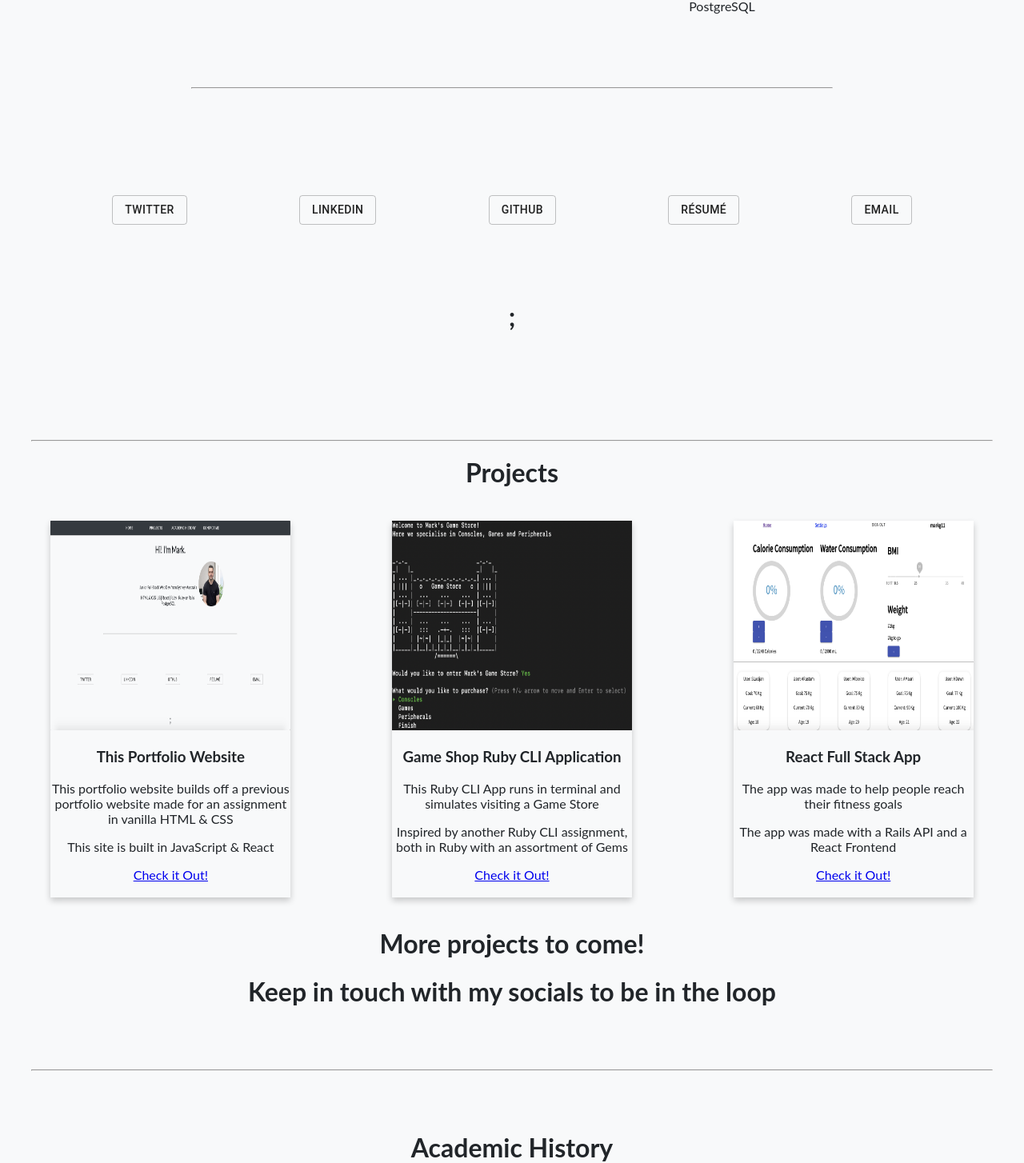
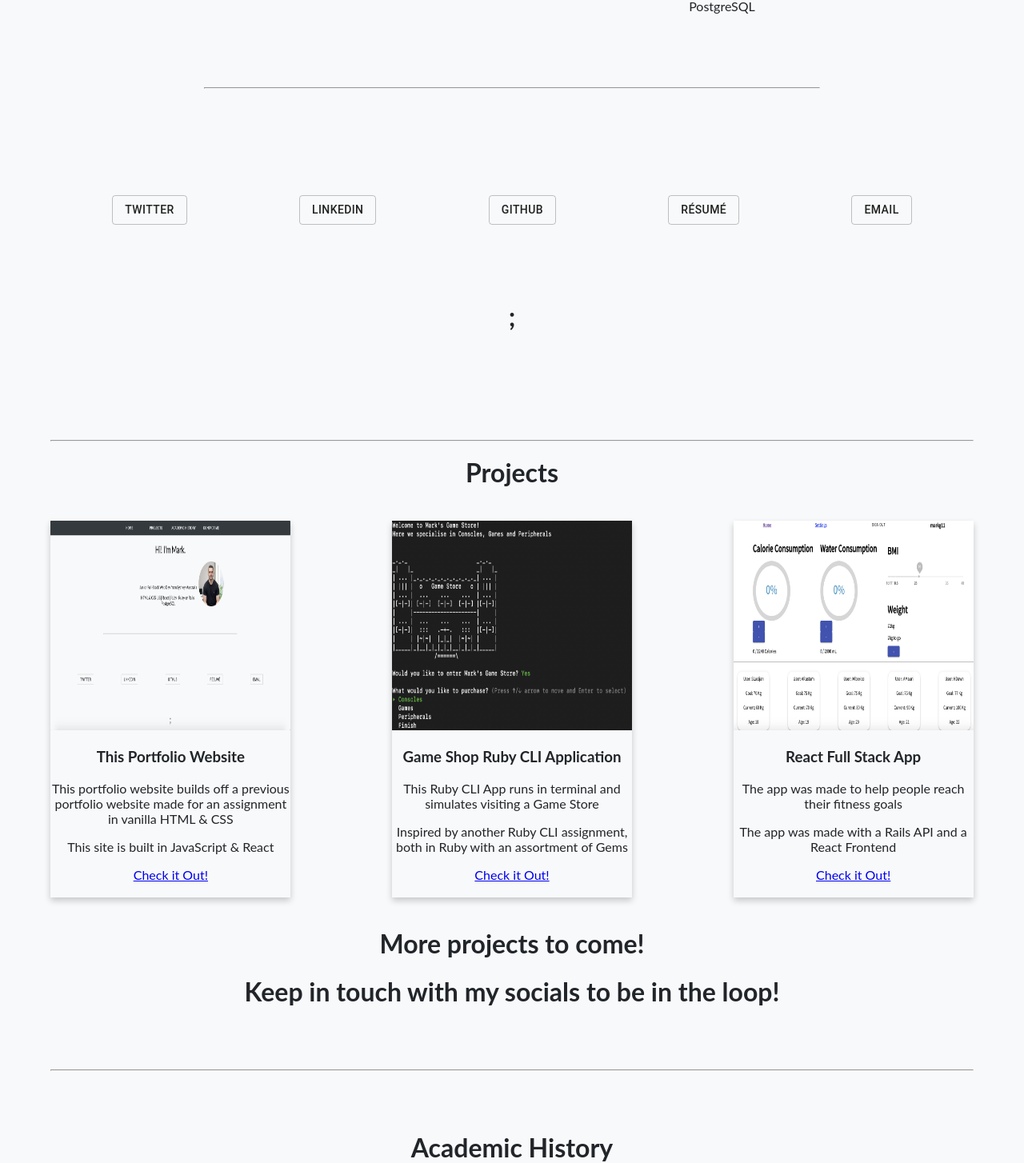
Before and after one commit to mghaby/mark-site-updated, a React (Create React App) app: page / in a window 1280 px wide. Shown: the part 306-1760 px from the top of the page at 80% size. Built offline with nearby package versions, Linux system fonts and the light colour scheme; the HTML template or start-up script is replaced by a standard one.

Commit message:
some relative sizing changes

```diff
--- a/src/components/Landing.js
+++ b/src/components/Landing.js
@@ -21,7 +21,7 @@ function Landing() {
         <p style={{textAlign: "center", marginLeft: 525}}>Junior Full-Stack Web Dev from Sydney, Australia</p>
         <p style={{textAlign: "center", marginLeft: 525}}>HTML {"&"} CSS | JS | React | Ruby | Ruby on Rails | PostgreSQL</p>
         <br /><br /><br /><br />
-        <hr style={{margin: "auto", width: 800}} />
+        <hr style={{margin: "auto", width: "60%"}} />
         <br /><br /><br /><br /><br /><br /><br />
         <Grid
             container
@@ -38,7 +38,7 @@ function Landing() {
         <br /><br /><br /><br /><br />
         <h1 style={{textAlign: "center"}}>{";"}</h1>
         <br /><br /><br /><br /><br /><br />
-        <hr style={{margin: "auto", width: 1200}} />
+        <hr style={{margin: "auto", width: "90%"}} />
       </div>
     )
   }
--- a/src/components/Projects.js
+++ b/src/components/Projects.js
@@ -41,6 +41,7 @@ function Projects() {
         </div>
         <br />
         <br />
+        <br />
 
         <div style={card}>
           <img src={ruby} alt="CLI App preview" style={proImg}/>
@@ -71,10 +72,11 @@ function Projects() {
         <br /><br />
         <div style={{textAlign: "center"}}>
         <h1>More projects to come!</h1>
-        <h1>Keep in touch with my socials to be in the loop</h1>
+        <h1>Keep in touch with my socials to be in the loop!
+        </h1>
         </div>
         <br /><br /><br />
-        <hr style={{margin: "auto", width: 1200}} />
+        <hr style={{margin: "auto", width: "90%"}} />
         <br /><br /><br /><br />
       </div>
     );
```
